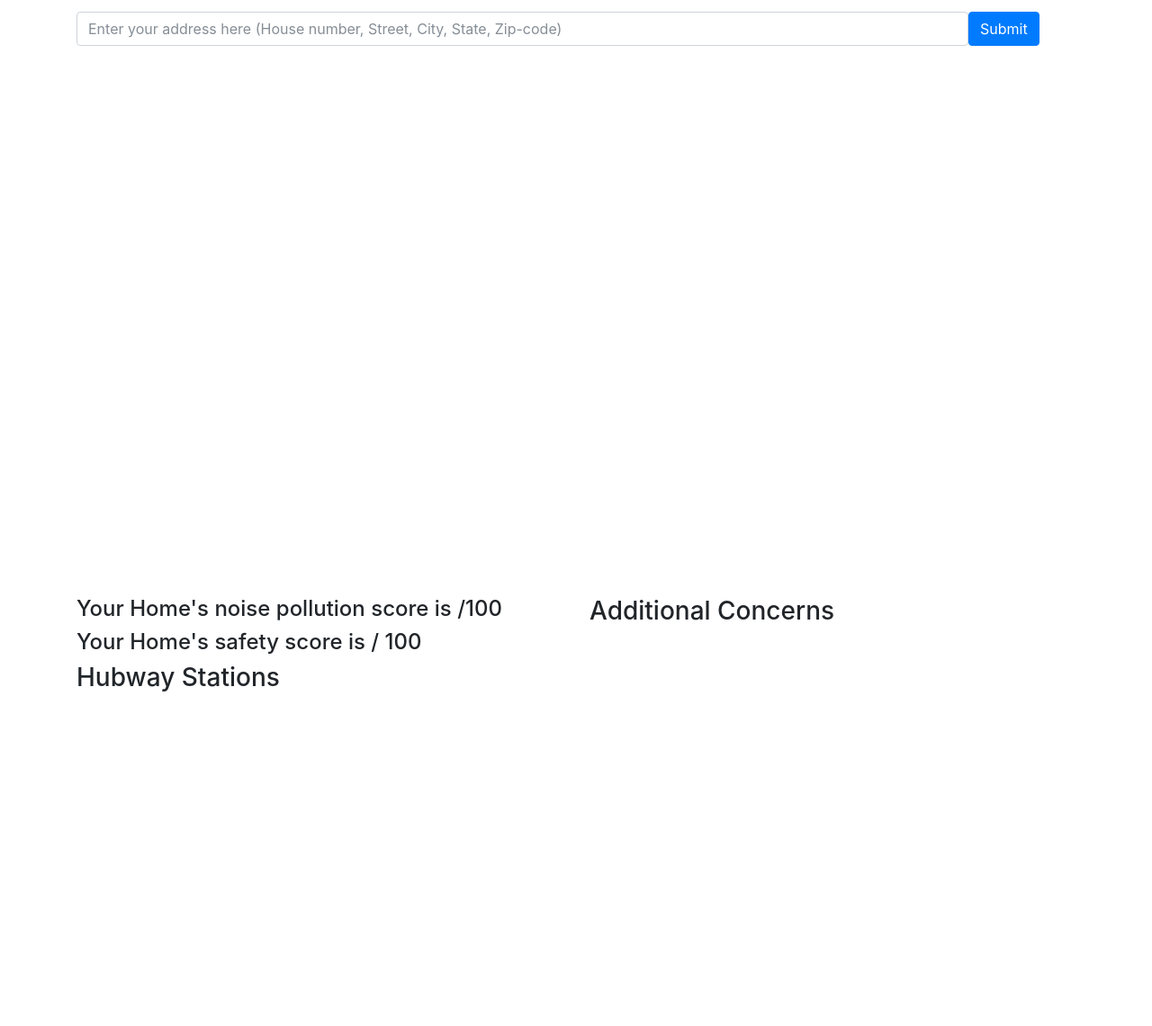
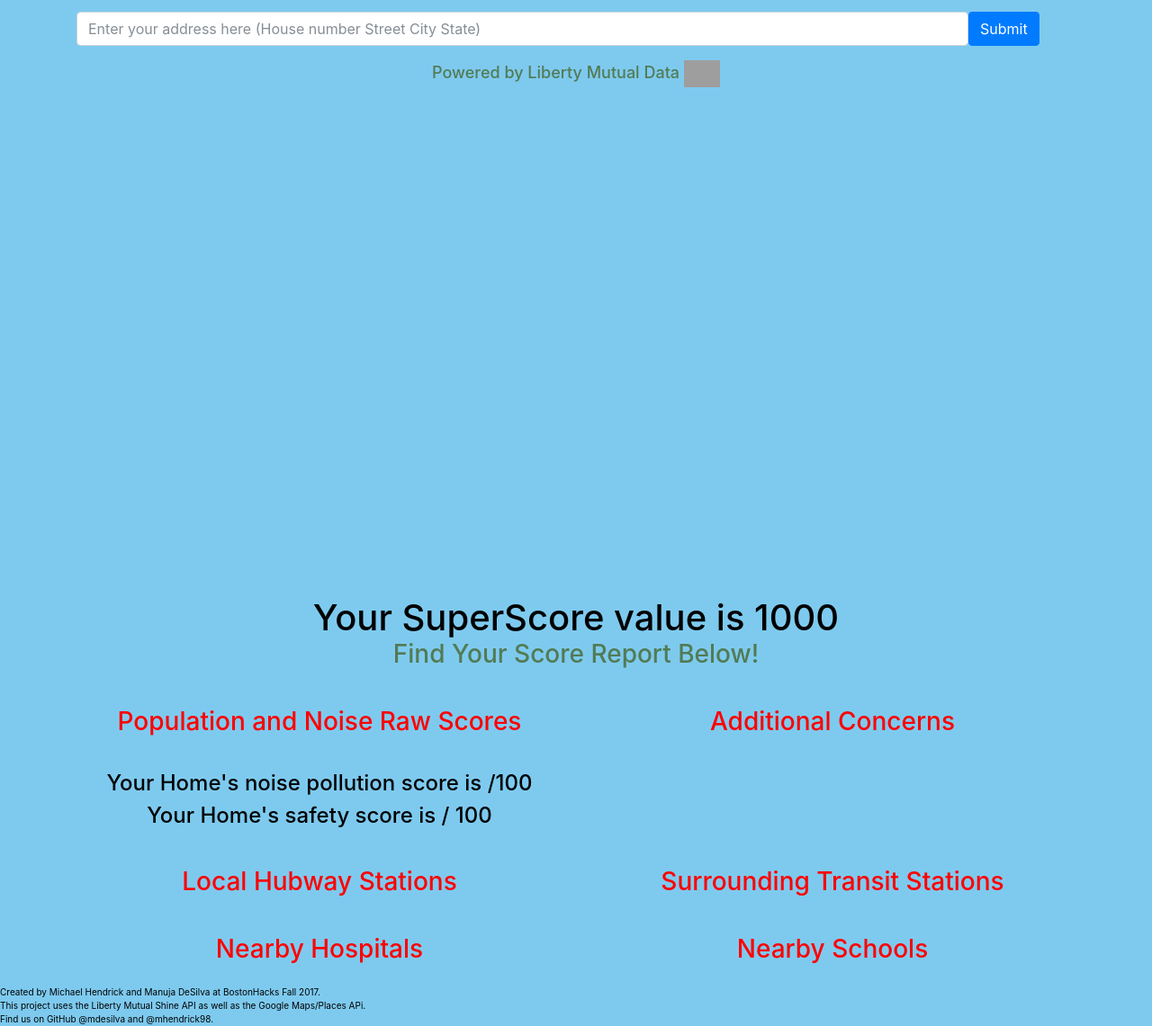
Before and after one commit to mhendrick98/HomeScore, a website: page form.html in a window 1280 px wide. Shown: the part 137-1278 px from the top of the page at 90% size. Before the commit the page ends 915 px from the top, so only its background shows below. Drawn offline with nearby package versions, Linux system fonts and the light colour scheme; grey boxes are pictures that could not be loaded.

Commit message:
Updated HTML/CSS
Made Website look better

```diff
--- a/form.html
+++ b/form.html
@@ -24,39 +24,69 @@
         <p class="lead">Fill out the form below to get started.</p>
         <form ng-submit="submit()" class="form-inline">
         <div class="form-group">
-          <input type="text" class="form-control input-group" ng-model="address" name="address" placeholder="Enter your address here (House number, Street, City, State, Zip-code)" size="90%"/>
+          <input type="text" class="form-control input-group" ng-model="address" name="address" placeholder="Enter your address here (House number Street City State)" size="90%"/>
         </div>
 
       <div class="form-group">
         <input type="submit" class="btn btn-primary btn-md" value="Submit">
       </div>
     </form>
+        <div>
+          <h6> Powered by Liberty Mutual Data   <img src="https://images.contentful.com/r6ek15msiuv1/2O3qSSB9tSIm2w8yYCgyk2/cafba0690104c23a00fa53490819aee2/liberty-mutual-1.png">
+          </h6>
+        </div>
   </div>
-
+      <h5> Your SuperScore value is 1000 </br> <h8> Find Your Score Report Below!</h8></h5>
       <div id="report"> <!--ng-if="showReport" !-->
         <div class="row">
           <div class="col-md-6">
-            <h4> Your Home's noise pollution score is  {{ quietValue }} /100</h2>
-            <h4> Your Home's safety score is {{ safetyValue }} / 100</h2>
+            <h3> </br> Population and Noise Raw Scores </h3>
+            <h4> </br> Your Home's noise pollution score is  {{ quietValue }} /100</h4>
+            <h4> Your Home's safety score is {{ safetyValue }} / 100 </h4>
           </div>
           <div class="col-md-6">
-            <h3> Additional Concerns </h3>
+            <h3> </br> Additional Concerns </h3>
             <div ng-repeat="concern in noiseReport">
-              <h4> {{ concern }} </h4>
+              <h2> </br> &#8226; {{ concern }} </h2>
             </div>
             <div ng-repeat="concern in safetyReport">
-              <h4> {{ concern }} </h4>
+              <h2> &#8226; {{ concern }} </h2>
             </div>
           </div>
+        </div>
     </div>
     <div class="row">
       <div class="col-md-6">
-        <h3> Hubway Stations </h3>
+        <h3> </br> Local Hubway Stations </h3>
         <div ng-repeat="station in hubwayStations">
           <h4> {{ station }} </h4>
         </div>
+        </div>
+      <div class="col-md-6">
+        <h3> </br> Surrounding Transit Stations</h3>
+        <div ng-repeat="station in transitStations">
+          <h4> {{ station }} </h4>
+        </div>
       </div>
-
+      <div class="col-md-6">
+        <h3> </br>  Nearby Hospitals </h3>
+        <div ng-repeat="hospital in hospitals">
+          <h4> {{ hospital }} </h4>
+        </div>
+      </div>
+      <div class="col-md-6">
+        <h3> </br> Nearby Schools </h3>
+        <div ng-repeat="school in schools" ng-if="$odd">
+          <h4> {{ school }} </h4>
+        </div>
+      </div>
+      </div>
+    </div>
+  <div>
+    <h7> </br> Created by Michael Hendrick and Manuja DeSilva at BostonHacks Fall 2017. </br> This project uses the Liberty
+      Mutual Shine API as well as the Google Maps/Places APi. </br> Find us on GitHub @mdesilva and @mhendrick98.
+    </h7>
+  </div>
   </body>
         <!-- Bootstrap core JavaScript
     ================================================== -->
--- a/public/mainController.js
+++ b/public/mainController.js
@@ -15,7 +15,7 @@ angular.module('myApp',[]).controller('main',['$scope','$http', function($scope,
       $scope.noiseReport = result.noiseReport;
       $scope.safetyReport = result.safetyReport;
       $scope.hubwayStations = result.hubwayStations;
-      $scope.transitStations = result.trainStations;
+      $scope.transitStations = result.transitStations;
       $scope.hospitals = result.hospitals;
       $scope.schools = result.schools;
       $scope.superScore = result.superScore;
--- a/public/styles.css
+++ b/public/styles.css
@@ -2,3 +2,54 @@
   text-align:center;
   height:100vh;
 }
+
+body{
+  background-color: #7ecaef
+}
+
+h3{
+  text-align: center;
+  color: red;
+}
+
+img{
+  width: 40px;
+  height: auto;
+}
+
+h4{
+   text-align: center;
+   color: black;
+ }
+
+h5{
+  text-align: center;
+  color: black;
+  font-size: 40px;
+}
+
+h2{
+  text-align: left;
+  color: black;
+  font-size: 23px;
+}
+
+h6{
+  text-align: center;
+  color: #527b54;
+  font-size: 18px;
+}
+
+h7{
+  text-align: center;
+  color: black;
+  font-size: 10px;
+}
+h8{
+  text-align: center;
+  color: #527b54;
+  font-size: 28px;
+  margin: auto;
+  width: 50%;
+  padding: 10px;
+}
```
Also changed, not shown: 1 other file.
